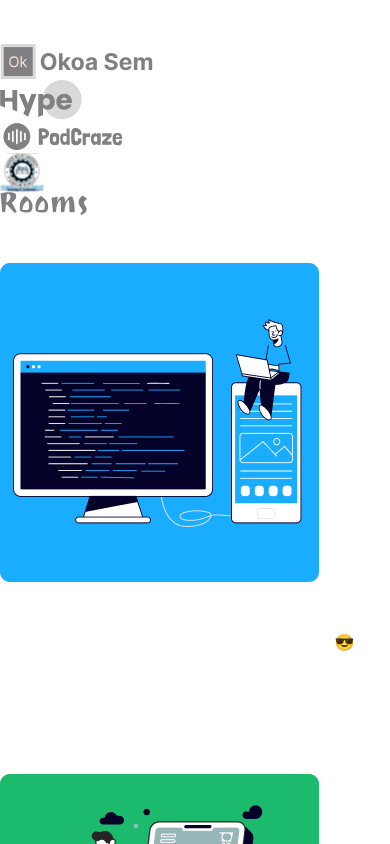
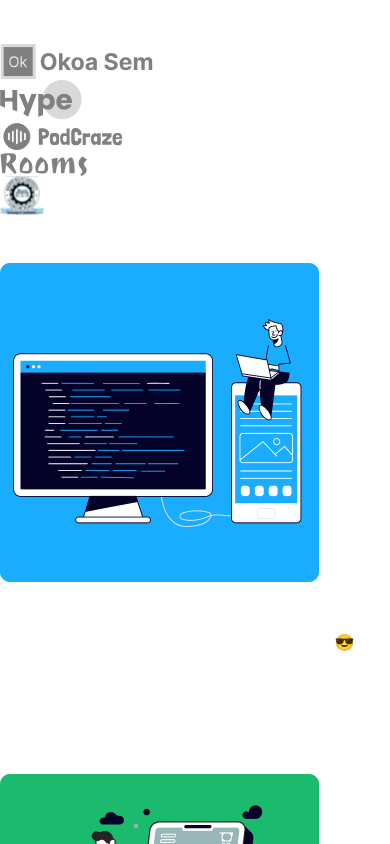
Before and after one commit to Bermuda-Triad/bermuda-website, a React (Vite) app: page / in a window 390 px wide. Shown: the part 1093-1937 px from the top of the page. Built offline with nearby package versions, Linux system fonts and the light colour scheme.

Commit message:
responsive logo

```diff
--- a/src/components/ContactUsForm.tsx
+++ b/src/components/ContactUsForm.tsx
@@ -17,7 +17,7 @@ const ContactUsForm: React.FC<ContactFormProps> = ({ closeModal }) => {
       <div className="fixed inset-0 flex items-center justify-center z-50">
         <div className="modal-overlay bg-black opacity-70 inset-0 fixed"></div>
         <div className="modal-container bg-[#F6E5D6] w-11/12 md:max-w-md lg:max-w-6xl mx-auto rounded-xl shadow-lg z-50 overflow-y-auto">
-          <div className="modal-content py-8 text-left px-4 lg:px-10">
+          <div className="modal-content py-8 text-left px-4 md:px-6 lg:px-10">
             <div className="modal-contact-content grid lg:grid-cols-2 gap-10">
               <div className="lg:flex justify-center hidden">
                 <img src={Illustration1} alt="" className="w-2/3" />
--- a/src/pages/LandingPage.tsx
+++ b/src/pages/LandingPage.tsx
@@ -128,17 +128,28 @@ function LandingPage() {
             Trusted By
           </p>
           <div className="grid grid-cols-3 lg:flex justify-center gap-8 lg:gap-12 px-4">
-            <img src={Logo1} alt="" className="lg:w-40" />
-            <img src={Logo2} alt="" className="lg:w-28" />
-            <img src={Logo3} alt="" className="lg:w-40" />
-            <img src={Logo4} alt="" className="w-20" />
-            <img src={Logo5} alt="" className="lg:w-28" />
+            <div className="flex justify-center">
+              <img src={Logo1} alt="" className="lg:w-40" />
+            </div>
+            <div className="flex justify-center">
+              <img src={Logo2} alt="" className="lg:w-28" />
+            </div>
+            <div className="flex justify-center">
+              <img src={Logo3} alt="" className="lg:w-40" />
+            </div>
+            <div className="flex justify-center">
+              <img src={Logo5} alt="" className="w-28" />
+            </div>
+            <div className="flex justify-center">
+              <img src={Logo4} alt="" className="w-20" />
+            </div>
+
             {/* <img src={Logo6} alt="" className="lg:w-28" />
             <img src={Logo7} alt="" className="lg:w-28" /> */}
           </div>
         </div>
 
-        <div className="px-4 py-10 mx-auto sm:max-w-xl md:max-w-full lg:max-w-screen-lg md:px-24 lg:px-8 lg:py-10">
+        <div className="px-4 py-10 mx-auto sm:max-w-xl md:max-w-full lg:max-w-screen-xl md:px-24 lg:px-8 lg:py-10">
           <p className="text-[#FF5722]">Services</p>
           <p className="text-3xl mt-3 font-bold text-[#262424]" id="services">
             What we do
```
